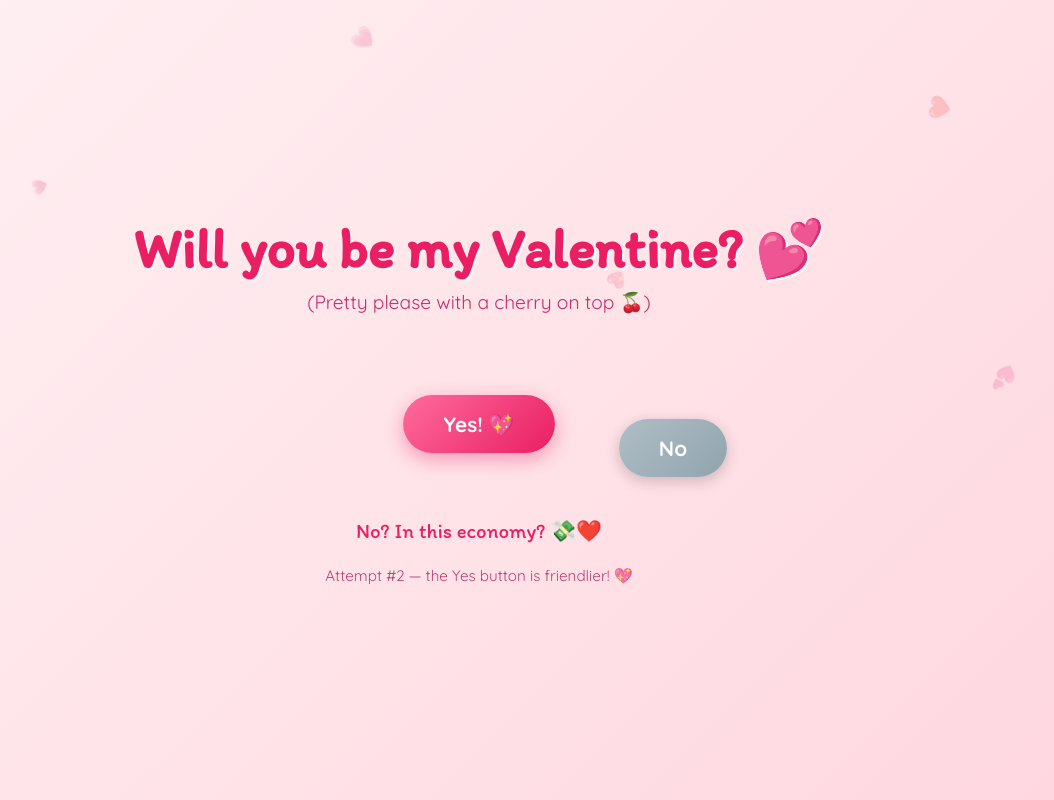
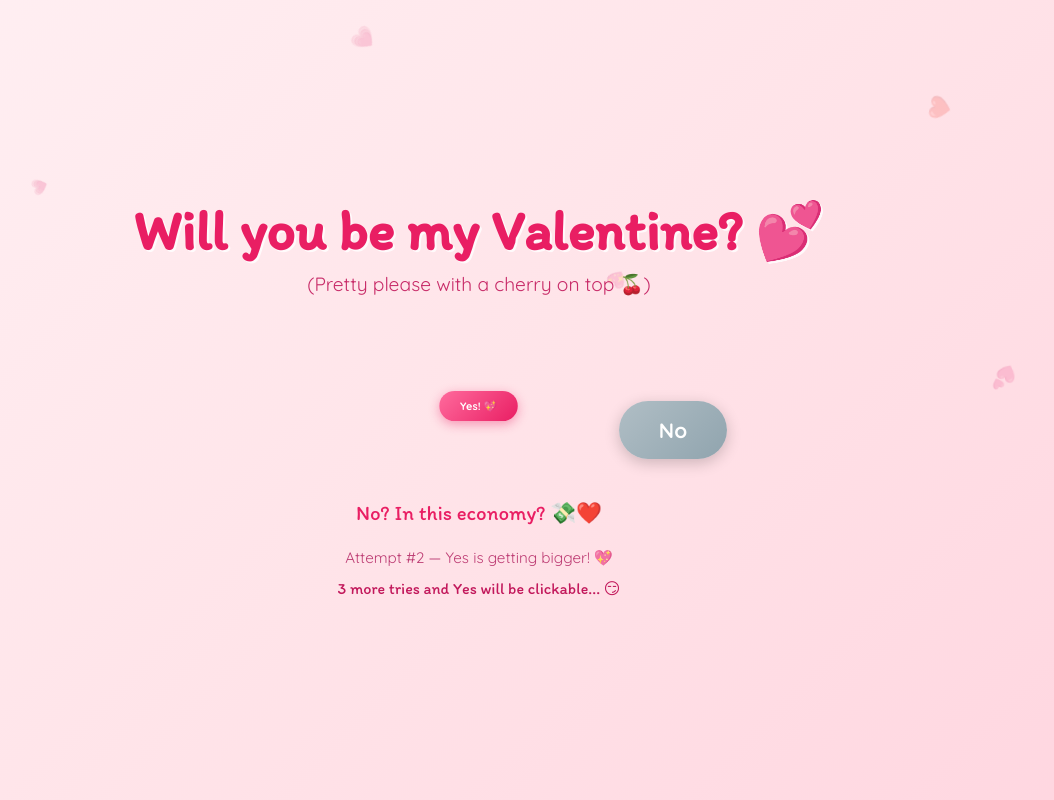
Before and after one commit to temp-divesh/will-you-be-my-valentine, a plain HTML site: page index.html in a window 1280 px wide. Both pictures are taken after a click on the button "No". Shown: the whole page, without its empty margins (161-1215 px from the left). Drawn offline with Linux system fonts and the light colour scheme.

Commit message:
Update index.html

```diff
--- a/index.html
+++ b/index.html
@@ -121,14 +121,20 @@
       background: linear-gradient(135deg, #ff6b9d, #e91e63);
       color: white;
       box-shadow: 0 6px 20px rgba(233, 30, 99, 0.4);
+      transition: transform 0.35s ease, box-shadow 0.35s ease, padding 0.35s ease, font-size 0.35s ease;
     }
 
-    .btn-yes:hover {
+    .btn-yes.locked {
+      pointer-events: none;
+      cursor: default;
+    }
+
+    .btn-yes:not(.locked):hover {
       transform: scale(1.1);
       box-shadow: 0 8px 25px rgba(233, 30, 99, 0.5);
     }
 
-    .btn-yes:active {
+    .btn-yes:not(.locked):active {
       transform: scale(1.05);
     }
 
@@ -165,6 +171,14 @@
       font-size: 0.95rem;
       color: #ad1457;
       opacity: 0.8;
+    }
+
+    .unlock-hint {
+      margin-top: 0.75rem;
+      font-size: 1rem;
+      color: #c2185b;
+      font-family: 'Itim', cursive;
+      min-height: 1.5rem;
     }
 
     /* Success state */
@@ -258,12 +272,13 @@
     <p class="subtitle">(Pretty please with a cherry on top 🍒)</p>
 
     <div class="buttons-wrap">
-      <button class="btn btn-yes" id="btnYes">Yes! 💖</button>
+      <button class="btn btn-yes locked" id="btnYes" style="transform: scale(0.2)">Yes! 💖</button>
       <button class="btn btn-no" id="btnNo">No</button>
     </div>
 
     <p class="cringe-msg" id="cringeMsg"></p>
     <p class="try-count" id="tryCount"></p>
+    <p class="unlock-hint" id="unlockHint">Yes is shy... try chasing No a few times to wake it up! (5 tries to unlock 💕)</p>
   </div>
 
   <div class="success-overlay" id="successOverlay">
@@ -277,9 +292,13 @@
     const btnYes = document.getElementById('btnYes');
     const cringeMsg = document.getElementById('cringeMsg');
     const tryCountEl = document.getElementById('tryCount');
+    const unlockHint = document.getElementById('unlockHint');
     const successOverlay = document.getElementById('successOverlay');
     const confettiContainer = document.getElementById('confettiContainer');
     const buttonsWrap = document.querySelector('.buttons-wrap');
+
+    const REQUIRED_NO_TRIES = 5;
+    const MIN_YES_SCALE = 0.2;
 
     const cringeMessages = [
       "The No button is shy... it only wants Yes friends! 🥺",
@@ -317,21 +336,36 @@
     }
 
     function moveNoButton() {
-      const rect = wrapRect();
-      const btnRect = btnNo.getBoundingClientRect();
       const newPos = getRandomPosition();
-
       btnNo.style.left = newPos.x + 'px';
       btnNo.style.top = newPos.y + 'px';
+    }
+
+    function updateYesButton() {
+      const tries = Math.min(noClickAttempts, REQUIRED_NO_TRIES);
+      const scale = MIN_YES_SCALE + (tries / REQUIRED_NO_TRIES) * (1 - MIN_YES_SCALE);
+      btnYes.style.transform = `scale(${scale})`;
+      if (noClickAttempts >= REQUIRED_NO_TRIES) {
+        btnYes.classList.remove('locked');
+        btnYes.style.transform = 'scale(1)';
+        unlockHint.textContent = 'Yes is ready! Go ahead, you know you want to 💖';
+      } else {
+        btnYes.classList.add('locked');
+        const left = REQUIRED_NO_TRIES - noClickAttempts;
+        unlockHint.textContent = left === REQUIRED_NO_TRIES
+          ? 'Yes is shy... try chasing No a few times to wake it up! (5 tries to unlock 💕)'
+          : `${left} more ${left === 1 ? 'try' : 'tries'} and Yes will be clickable... 😏`;
+      }
     }
 
     function onNoHover(e) {
       noClickAttempts++;
       moveNoButton();
+      updateYesButton();
       cringeMsg.textContent = cringeMessages[noClickAttempts % cringeMessages.length];
       tryCountEl.textContent = noClickAttempts === 1
-        ? "That was attempt #1... the Yes button is right there! 👀"
-        : `That was attempt #${noClickAttempts}... you're so persistent (say Yes already!) 💕`;
+        ? "That was attempt #1... keep going, Yes is growing! 👀"
+        : `That was attempt #${noClickAttempts}... you're so persistent (Yes is almost ready!) 💕`;
     }
 
     function onNoClick(e) {
@@ -339,10 +373,11 @@
       e.stopPropagation();
       noClickAttempts++;
       moveNoButton();
+      updateYesButton();
       cringeMsg.textContent = cringeMessages[noClickAttempts % cringeMessages.length];
       tryCountEl.textContent = noClickAttempts === 1
-        ? "Nice try! The Yes button doesn't run away though 😊"
-        : `Attempt #${noClickAttempts} — the Yes button is friendlier! 💖`;
+        ? "Nice try! Keep chasing—Yes is waking up 😊"
+        : `Attempt #${noClickAttempts} — Yes is getting bigger! 💖`;
     }
 
     btnNo.addEventListener('mouseenter', onNoHover);
@@ -366,12 +401,17 @@
       }
     }
 
-    btnYes.addEventListener('click', () => {
+    btnYes.addEventListener('click', (e) => {
+      if (btnYes.classList.contains('locked')) {
+        e.preventDefault();
+        return;
+      }
       successOverlay.classList.add('show');
       createConfetti();
     });
 
     moveNoButton();
+    updateYesButton();
   </script>
 </body>
 </html>
```
